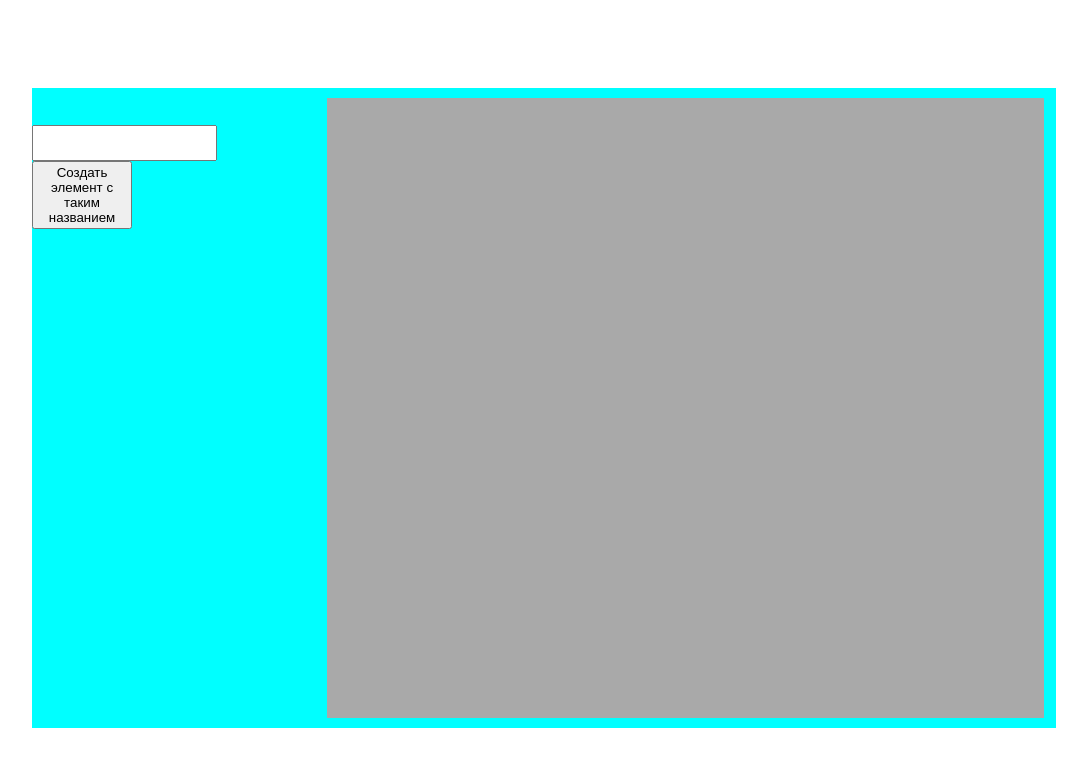
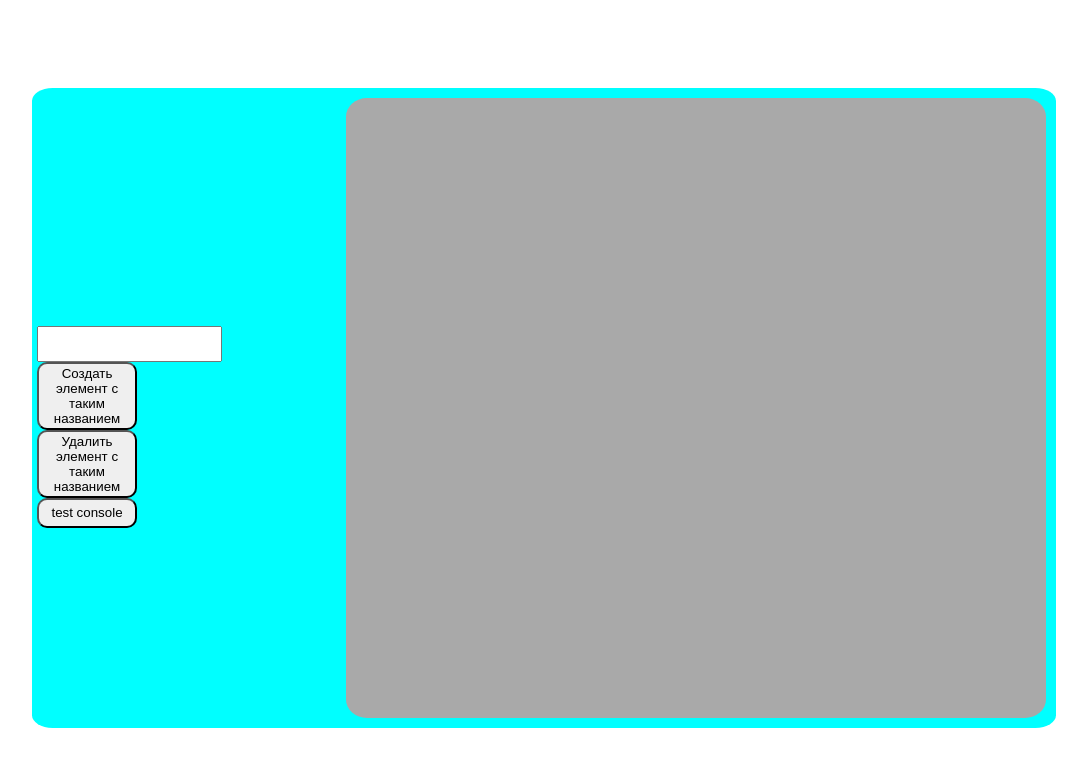
Before and after one commit to SoloLineDefender/sitedeplome, a React app: page / in a window 1280 px wide. Shown: the top 766 px of the page, without its empty margins (56-1143 px from the left). Built offline with nearby package versions, Linux system fonts and the light colour scheme.

Commit message:
Rework_add_new_block_in_view_and_try_to_make_remove_button

```diff
--- a/src/app/pages/main/index.jsx
+++ b/src/app/pages/main/index.jsx
@@ -52,7 +52,6 @@ const MainPage = () => {
     }
 
     class CreateBlock {
-
     }
 
     function test4 (){
@@ -64,23 +63,31 @@ const MainPage = () => {
         BlockCreate.className = "BlockView"
         BlockCreate.innerText = TextFromInputBox.value
         ViewBox.append(BlockCreate)
-        console.dir(BlockView)
 
+    }
+
+    function test5 (){
+        if (value === BlockViewValue){
+
+        }
     }
 
 
 
-    function test5 (){
-        l
+    function CheckName (){
+        let ViewArrow = document.getElementById("ViewBox")
+
+        console.log(ViewArrow.childNodes[0])
     }
 
     return (
         <React.Fragment>
-
             <div className="mainWindow" id="MainWindow" name="mainWindow">
                 <div className="inputBox">
                 <input type="text" id="WriteText" className="text" name="text" onChange={test}/>
                 <button className="enter" id="enter" onClick={test4}>Создать элемент с таким названием</button>
+                <button className="enter" id="enter" onClick={test5}>Удалить элемент с таким названием</button>
+                <button className="enter" id="enter" onClick={CheckName}>test console</button>
                 </div>
                 <p className="textSome" id="textSomeOne" name="123" ></p>
                 <div className="viewBox" id="ViewBox" name="ViewBox"></div>
--- a/src/app/pages/main/main.scss
+++ b/src/app/pages/main/main.scss
@@ -9,10 +9,13 @@
     margin: 10vh;
     width: 80%;
     height: 80%;
-    .inputBox{
+    border-radius: 2%;
+    .inputBox {
+        padding: 5px;
         display: flex;
         flex-direction: column;
         flex-wrap: nowrap;
+        justify-content: center;
         .text {
             margin-top: 20%;
             justify-self: center;
@@ -23,11 +26,12 @@
             min-height: 30px;
             max-height: 50%;
             width: 100px;
-
+            border-radius: 10px;
         }
     }
-
     .textSome {
+        margin-left: 5px;
+        padding: 2px;
         overflow-wrap: break-word;
         margin-top: 20%;
         justify-content: center;
@@ -36,26 +40,33 @@
         max-width: 100px;
         min-width: 30px;
         width: 30%;
+        overflow: hidden;
     }
     .viewBox {
         display: flex;
         flex-direction: row;
         flex-wrap: wrap;
-        flex: wrap row;
         margin: 10px;
+        padding: 4px;
         width: 70%;
         background-color: darkgray;
         justify-content: flex-start;
+        align-content: flex-start;
         justify-self: flex-end;
+        border-radius: 3%;
         .BlockView {
             background-color: black;
             margin: 5px;
             min-width: 30px;
             max-width: 100px;
-            height: 30px;
+            min-height: 30px;
+            max-height: 70px;
+            border-radius: 12%;
             color: white;
             font-size: 24px;
             font-weight: bold;
+            overflow-wrap: break-word;
+            overflow: hidden;
         }
     }
 }
```
